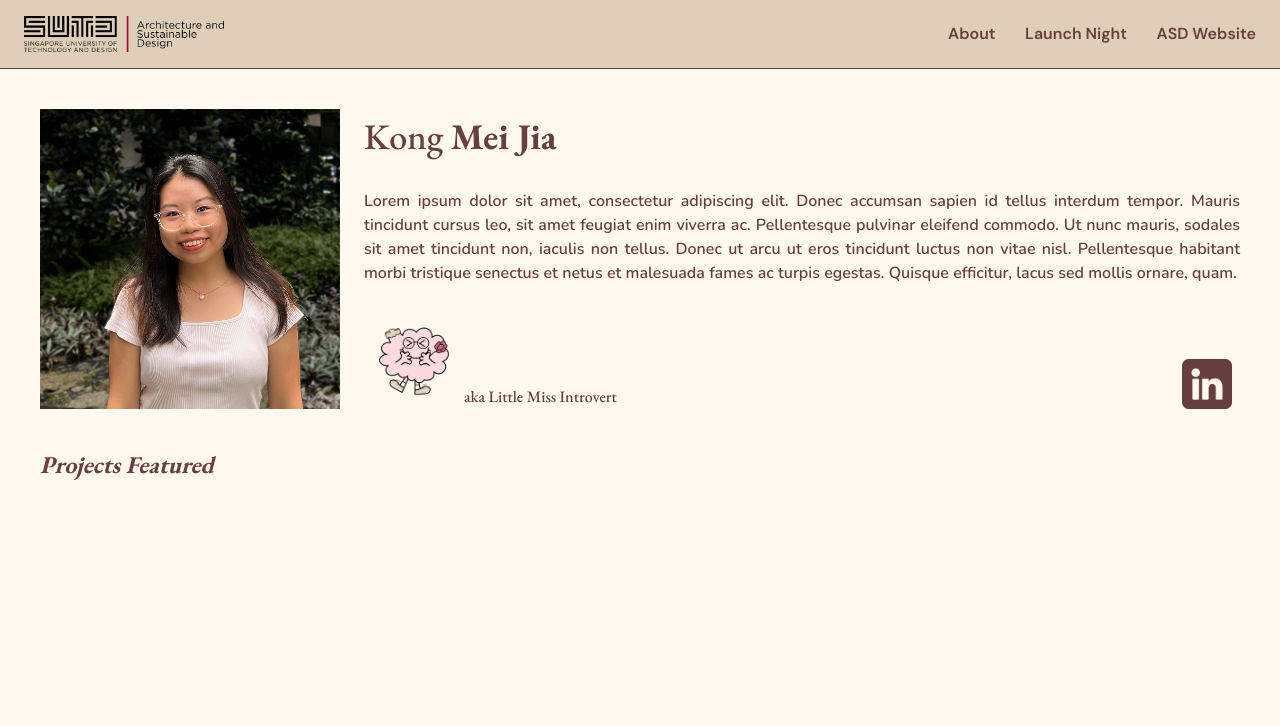
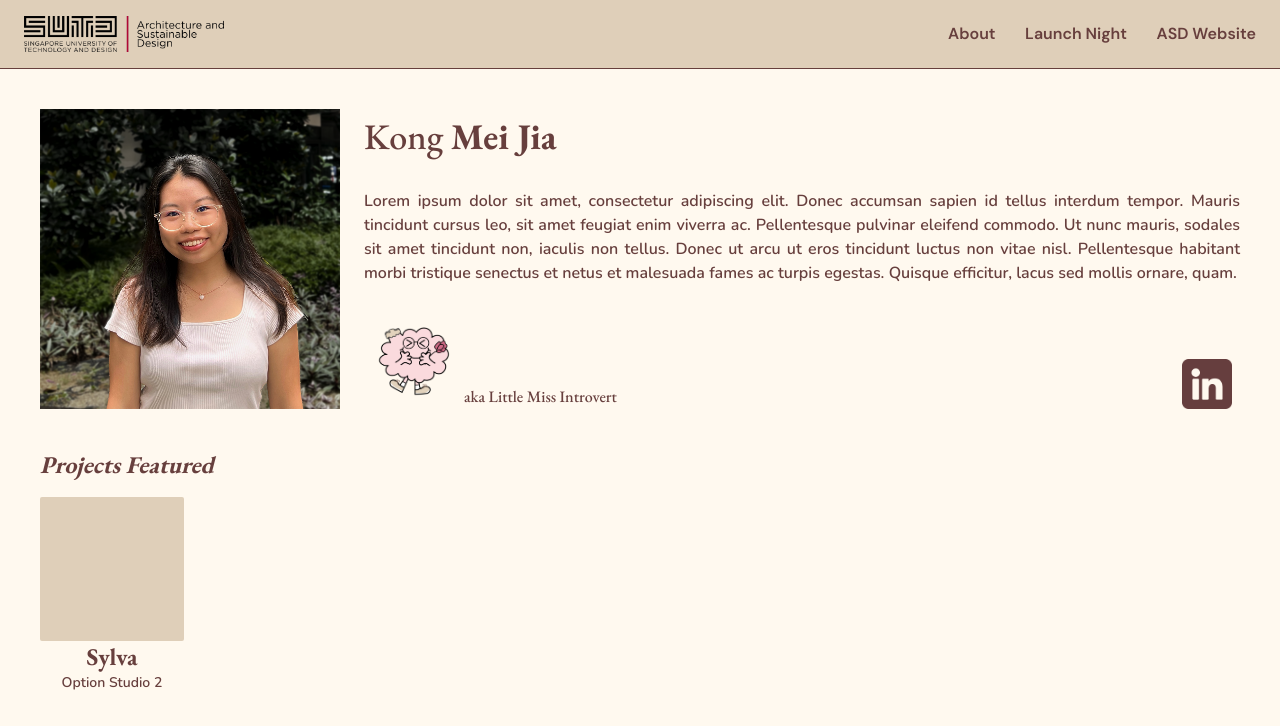
Before and after one commit to asdgradshow2024/ASD-Gradshow-2024, a Next.js app: page /people/kong-mei-jia in a window 1280 px wide. Shown: the top 726 px of the page. Built offline with nearby package versions, Linux system fonts and the light colour scheme.

Commit message:
projects featured

```diff
--- a/data/people/kong-mei-jia.json
+++ b/data/people/kong-mei-jia.json
@@ -16,9 +16,10 @@
   ],
   "projects": [
     {
-      "project": "",
-      "studio": "",
-      "imagePath": ""
+      "project": "Sylva",
+      "studio": "Option Studio 2",
+      "imagePath": "",
+      "projectUrl": "/modules/os-2/projects/sylva"
     }
   ]
 }
--- a/src/pages/people/[username].js
+++ b/src/pages/people/[username].js
@@ -3,6 +3,7 @@ import path from 'path';
 import Image from 'next/image';
 import { ebGaramond, nunito } from '../_app'
 import { prefix } from '@/utils/prefix'
+import Link from 'next/link';
 
 const RenderNameWithBold = ({ name, boldPart }) => {
   const parts = name.split(new RegExp(`(${boldPart})`, 'gi'));
@@ -16,6 +17,18 @@ const RenderNameWithBold = ({ name, boldPart }) => {
         )
       )}
     </h1>
+  )
+}
+
+const ProjectElement = ({ project }) => {
+  const { projectUrl, project: projectTitle, studio } = project;
+  return (
+    <Link href={projectUrl || '/'} className='flex flex-col justify-center items-center'>
+      {/* TODO: placeholder content, to remove and use image instead */}
+      <div className="w-36 h-36 rounded-sm bg-navbar-bg"></div>
+      <h3 className={`${ebGaramond.className} font-bold text-xl md:text-2xl`}>{projectTitle}</h3>
+      <p className={`${nunito.className} italic font-semibold text-xs md:text-sm`}>{studio}</p>
+    </Link>
   )
 }
 
@@ -57,6 +70,9 @@ const UserProfile = ({
       {projects?.length > 0 && (
         <div className={`mt-4 ${ebGaramond.className} md:mt-10`}>
           <h2 className="font-bold italic text-2xl">Projects Featured</h2>
+          <div className="mt-4 flex flex-col md:flex-row items-center">
+            {projects.map(project => <ProjectElement project={project}/>)}
+          </div>
         </div>
       )}
     </div>
```
